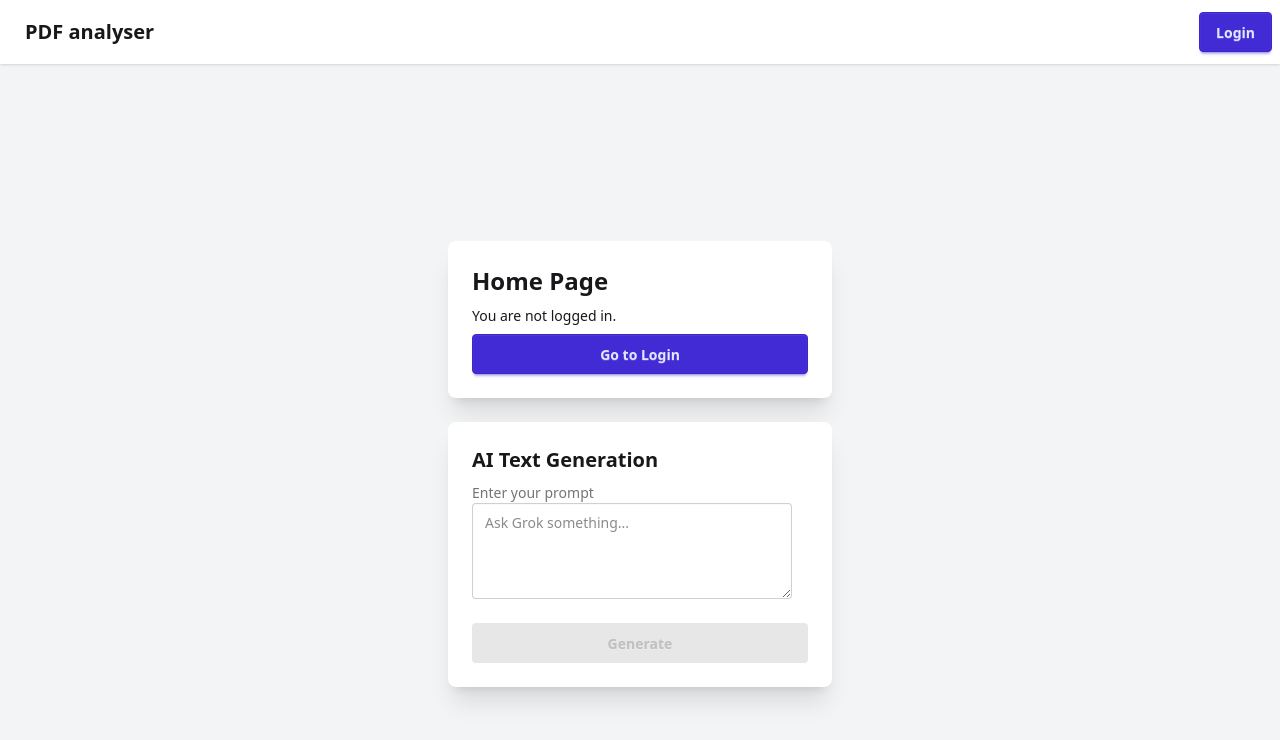
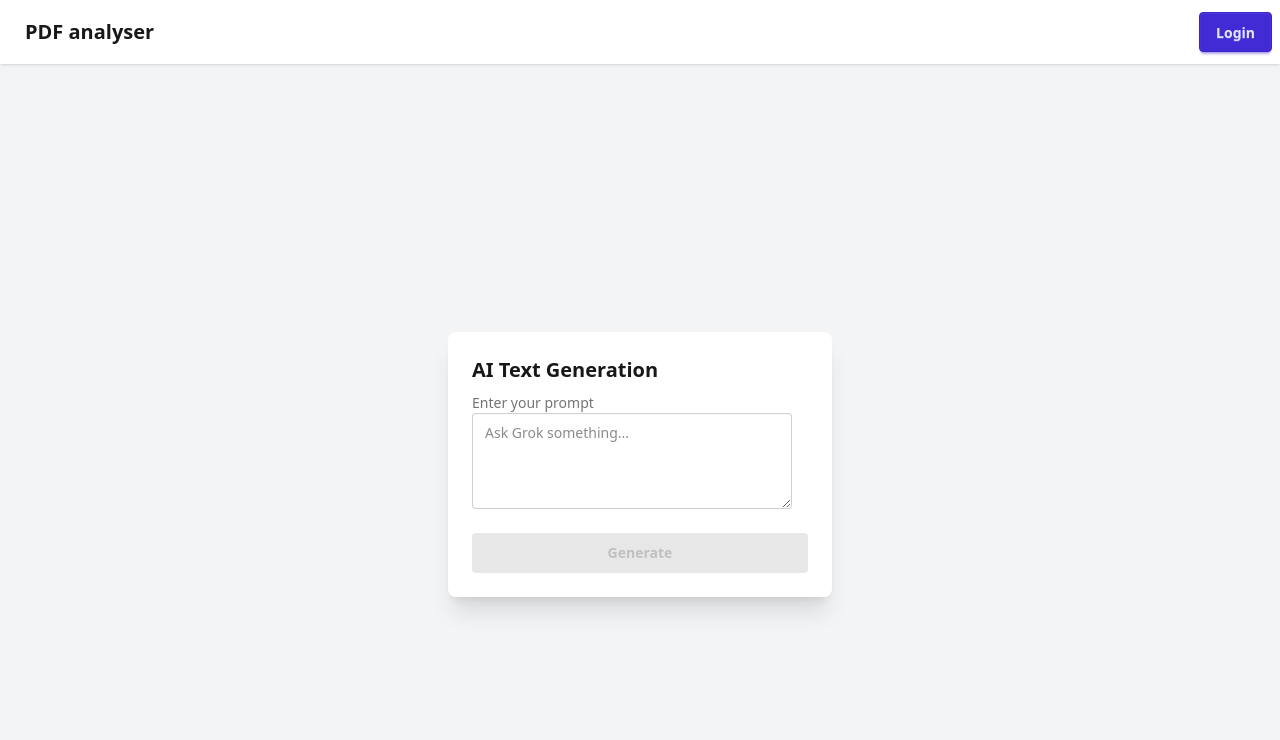
Before and after one commit to WaldemarEnns/pdf-analyzer, a Nuxt app: page / in a window 1280 px wide. Shown: the top 740 px of the page. Built offline with nearby package versions, Linux system fonts and the light colour scheme; no server answers.

Commit message:
Remove user authentication card from home page

```diff
--- a/pages/index.vue
+++ b/pages/index.vue
@@ -1,6 +1,4 @@
 <script setup>
-    const user = useSupabaseUser()
-
     // AI text generation
     const prompt = ref('')
     const aiResponse = ref('')
@@ -37,15 +35,6 @@
 
 <template>
     <div class="min-h-screen flex flex-col items-center justify-center bg-gray-100 p-4">
-      <div class="card w-96 bg-base-100 shadow-xl mb-6">
-        <div class="card-body">
-          <h1 class="card-title text-2xl">Home Page</h1>
-          <p v-if="user">You are logged in as {{ user.email }}</p>
-          <p v-else>You are not logged in.</p>
-          <NuxtLink to="/login" class="btn btn-primary">Go to Login</NuxtLink>
-        </div>
-      </div>
-
       <!-- AI Text Generation Card -->
       <div class="card w-96 bg-base-100 shadow-xl">
         <div class="card-body">
```
